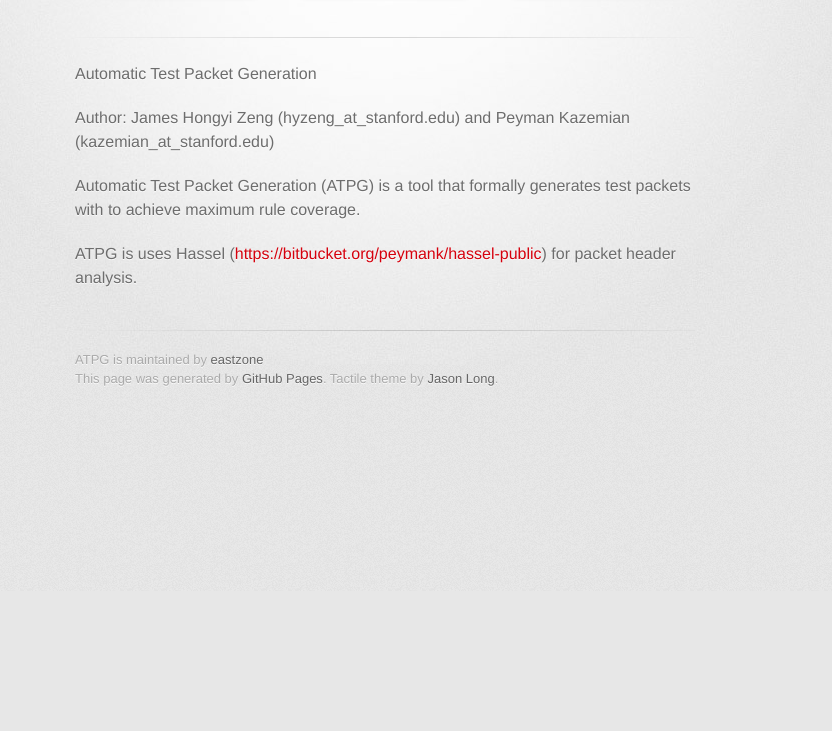
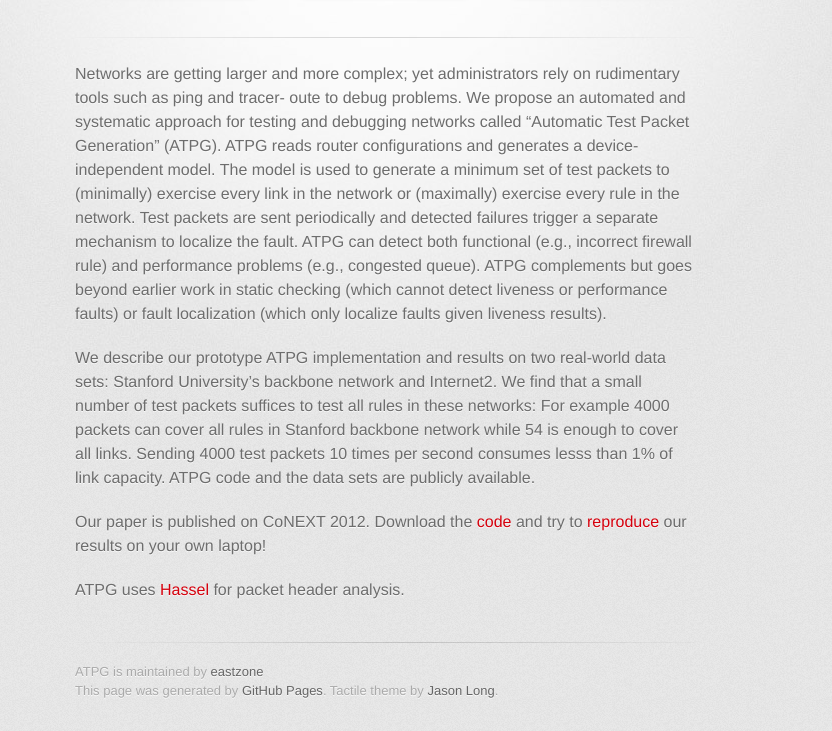
Before and after one commit to eastzone/atpg, a plain HTML site: page index.html in a window 1280 px wide. Shown: the part 209-940 px from the top of the page, without its empty margins (255-1087 px from the left). Before the commit the page ends 800 px from the top, so only its background shows below. Drawn offline with Linux system fonts and the light colour scheme; a web font is replaced by a local one.

Commit message:
index: change contents

```diff
--- a/index.html
+++ b/index.html
@@ -31,13 +31,36 @@
         <hr>
 
         <section id="main_content">
-          <p>Automatic Test Packet Generation </p>
+<p>Networks are getting larger and more complex; yet administrators
+rely on rudimentary tools such as ping and tracer-
+oute to debug problems. We propose an automated and systematic
+approach for testing and debugging networks called
+“Automatic Test Packet Generation” (ATPG). ATPG reads
+router configurations and generates a device-independent model.
+The model is used to generate a minimum set of test packets
+to (minimally) exercise every link in the network or (maximally)
+exercise every rule in the network. Test packets are
+sent periodically and detected failures trigger a separate mechanism
+to localize the fault. ATPG can detect both functional
+(e.g., incorrect firewall rule) and performance problems
+(e.g., congested queue). ATPG complements but goes
+beyond earlier work in static checking (which cannot detect
+liveness or performance faults) or fault localization (which
+only localize faults given liveness results).</p>
 
-<p>Author: James Hongyi Zeng (hyzeng_at_stanford.edu) and Peyman Kazemian (kazemian_at_stanford.edu)</p>
+<p>We describe our prototype ATPG implementation and results
+on two real-world data sets: Stanford University’s backbone
+network and Internet2. We find that a small number of
+test packets suffices to test all rules in these networks: For
+example 4000 packets can cover all rules in Stanford backbone
+network while 54 is enough to cover all links. Sending
+4000 test packets 10 times per second consumes lesss than
+1% of link capacity. ATPG code and the data sets are publicly
+available.</p>
 
-<p>Automatic Test Packet Generation (ATPG) is a tool that formally generates test packets with to achieve maximum rule coverage. </p>
+<p>Our paper is published on CoNEXT 2012. Download the <a href="https://github.com/eastzone/atpg">code</a> and try to <a href="https://github.com/eastzone/atpg/wiki">reproduce</a> our results on your own laptop!</p>
 
-<p>ATPG is uses Hassel (<a href="https://bitbucket.org/peymank/hassel-public">https://bitbucket.org/peymank/hassel-public</a>) for packet header analysis.</p>
+<p>ATPG uses <a href="https://bitbucket.org/peymank/hassel-public">Hassel</a> for packet header analysis.</p>
         </section>
 
         <footer>
```
